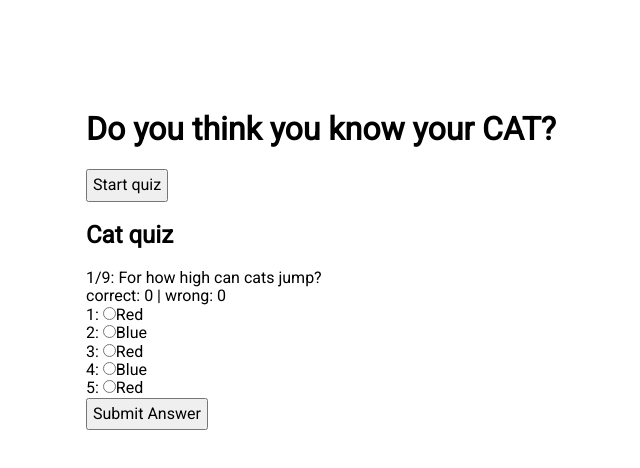
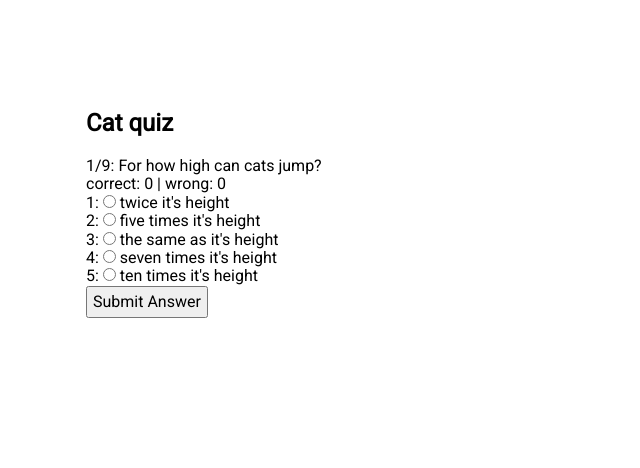
Before and after one commit to khalifehmoh/quiz_app_about-cats, a plain HTML site: page index.html in a window 1280 px wide. Both pictures are taken after a click on the button "Start quiz". Shown: the top 468 px of the page, without its empty margins (106-746 px from the left). Drawn offline with nearby package versions, Linux system fonts and the light colour scheme.

Commit message:
make start-quiz go to question

```diff
--- a/app.js
+++ b/app.js
@@ -0,0 +1,82 @@
+//state object
+var state = {
+  questionPage: {
+    question : "",
+    choices : "",
+    queNumber: 1,
+    correctAns: 0,
+    wrongAns: 0
+  },
+  questionIndex: 0
+}
+//state modification functions
+var addQuestion = function(state,requiredQuestion, requiredChoices) {
+  state.questionPage.question = requiredQuestion;
+  state.questionPage.choices = requiredChoices;
+}
+//render functions
+var renderQuestion = function(state, ) {
+  var index = state.questionIndex;
+  var questionRender = "<div class=\"question_page\">" +
+        "<h2 class=\"q_header\">Cat quiz</h2>" +
+        "<div class=\"q_box\">" +
+          "<span class=\"js-q_number\">" + state.questionPage.queNumber + "</span>" +
+          "<span>/9: </span>" +
+          "<span class=\"js-q_text\">" + state.questionPage.question + "</span>" +
+        "</div>" +
+        "<div class=\"stats_box\">" +
+          "<span>correct: </span><span class=\"js-correct_num\">" + state.questionPage.correctAns + "</span>" +
+          "<span> | wrong: </span><span class=\"js-wrong_num\">" + state.questionPage.wrongAns +  "</span>" +
+        "</div>" +
+        "<div class=\"choices_box\">" + state.questionPage.choices +
+        "</div>" +
+        "<div class=\"nav_box\">" +
+          "<button class=\"choice_submit_button\">Submit Answer</button>" +
+        "</div>" +
+      "</div>"
+  $(".js-container").html(questionRender)
+}
+//event listeners
+function handleStartQuiz(){
+  $(".start_quiz").click(function(event){
+    var index = state.questionIndex;
+    questionsArray(index);
+    renderQuestion(state)
+  })
+}
+
+var questionsArray = function (index) {
+  var questionText = ["For how high can cats jump?", "How fast can cats run?"];
+  var questionChoices = [//first Q
+              "<form>" +
+                "<span>1: </span><input type=\"radio\" name=\"choice\" id=\"num1\"> twice it's height<br>" +
+                "<span>2: </span><input type=\"radio\" name=\"choice\" id=\"num2\"> five times it's height<br>" +
+                "<span>3: </span><input type=\"radio\" name=\"choice\" id=\"num3\"> the same as it's height<br>" +
+                "<span>4: </span><input type=\"radio\" name=\"choice\" id=\"num4\"> seven times it's height<br>" +
+                "<span>5: </span><input type=\"radio\" name=\"choice\" id=\"num5\"> ten times it's height" +
+              "</form>",
+                        //second Q
+              "<form>" +
+                "<span>1: </span><input type=\"radio\" name=\"choice\" id=\"num1\"> 30mph<br>" +
+                "<span>2: </span><input type=\"radio\" name=\"choice\" id=\"num2\"> 32mph" +
+                "<span>3: </span><input type=\"radio\" name=\"choice\" id=\"num3\"> 2mph" +
+                "<span>4: </span><input type=\"radio\" name=\"choice\" id=\"num4\"> 50mph" +
+                "<span>5: </span><input type=\"radio\" name=\"choice\" id=\"num5\"> 10mph" +
+              "</form>"]
+  var requiredQuestion = questionText[index];
+  var requiredChoices = questionChoices[index];
+  addQuestion(state, requiredQuestion, requiredChoices);
+}
+
+/*"<form>" +
+              "<span>1: </span><input type=\"radio\" name=\"choice\" id=\"num1\"> twice it's height<br>" +
+             " <span>2: </span><input type=\"radio\" name=\"choice\" id=\"num2\"> five times it's height<br>" +
+              "<span>3: </span><input type=\"radio\" name=\"choice\" id=\"num3\"> the same as it's height<br>" +
+             " <span>4: </span><input type=\"radio\" name=\"choice\" id=\"num4\"> seven times it's height<br>" +
+             " <span>5: </span><input type=\"radio\" name=\"choice\" id=\"num5\"> ten times it's height" +
+  "</form>"
+  */
+
+  $(function() {
+    handleStartQuiz()
+  })
--- a/index.html
+++ b/index.html
@@ -15,34 +15,48 @@
   <script type="text/javascript" src="app.js"></script>
 </head>
 <body>
-  <main class="js-main">
-    <div class="container">
+  <main class="main">
+    <div class="js-container">
+      <!--home page-->
       <div class="home_page">
         <h1 class="home_header">Do you think you know your CAT?</h1>
         <button class="start_quiz">Start quiz</button>
       </div>
-      <!--question-->
+      <!--JS Maniplulation
+      !--question--!
       <div class="question_page">
         <h2 class="q_header">Cat quiz</h2>
         <div class="q_box">
           <span class="js-q_number">1</span><span>/9: </span><span class="js-q_text">For how high can cats jump?</span>
         </div>
         <div class="stats_box">
-          <span>correct: </span><span class="s_correct_num">0</span><span> | wrong: </span><span class="s_wrong_num">0</span>
+          <span>correct: </span><span class="js-correct_num">0</span><span> | wrong: </span><span class="js-wrong_num">0</span>
         </div>
         <div class="choices_box">
           <form>
-              <span>1: </span><input type="radio" name="choice" id="num1">Red<br>
-              <span>2: </span><input type="radio" name="choice" id="num2">Blue<br>
-              <span>3: </span><input type="radio" name="choice" id="num3">Red<br>
-              <span>4: </span><input type="radio" name="choice" id="num4">Blue<br>
-              <span>5: </span><input type="radio" name="choice" id="num5">Red
-            </form>
+              <span>1: </span><input type="radio" name="choice" id="num1"> twice it's height<br>
+              <span>2: </span><input type="radio" name="choice" id="num2"> five times it's height<br>
+              <span>3: </span><input type="radio" name="choice" id="num3"> the same as it's height<br>
+              <span>4: </span><input type="radio" name="choice" id="num4"> seven times it's height<br>
+              <span>5: </span><input type="radio" name="choice" id="num5"> ten times it's height
+          </form>
         </div>
         <div class="nav_box">
           <button class="choice_submit_button">Submit Answer</button>
         </div>
       </div>
+      !--feedback--!
+      <div class="feedback_page_correct">
+        <h2 class="correct_ans">Correct!</h2>
+        <p class="feedback_text">So you do know that, what a surprise!</p>
+        <button class="next_question">Next</button>
+      </div>
+      <div class="feedback_page_wrong">
+        <h2 class="wrong_ans">Wrong!</h2>
+        <p class="feedback_text">Really?! you didn't know that? how could you face your cat after that?</p>
+        <button class="next_question">Next</button>
+      </div>
+    -->
     </div>
   </main>
 
--- a/main.css
+++ b/main.css
@@ -14,7 +14,7 @@ button:hover {
   cursor: pointer;
 }
 
-.container {
+.js-container {
   position:relative;
   left:15%;
   padding-top:7%
```
